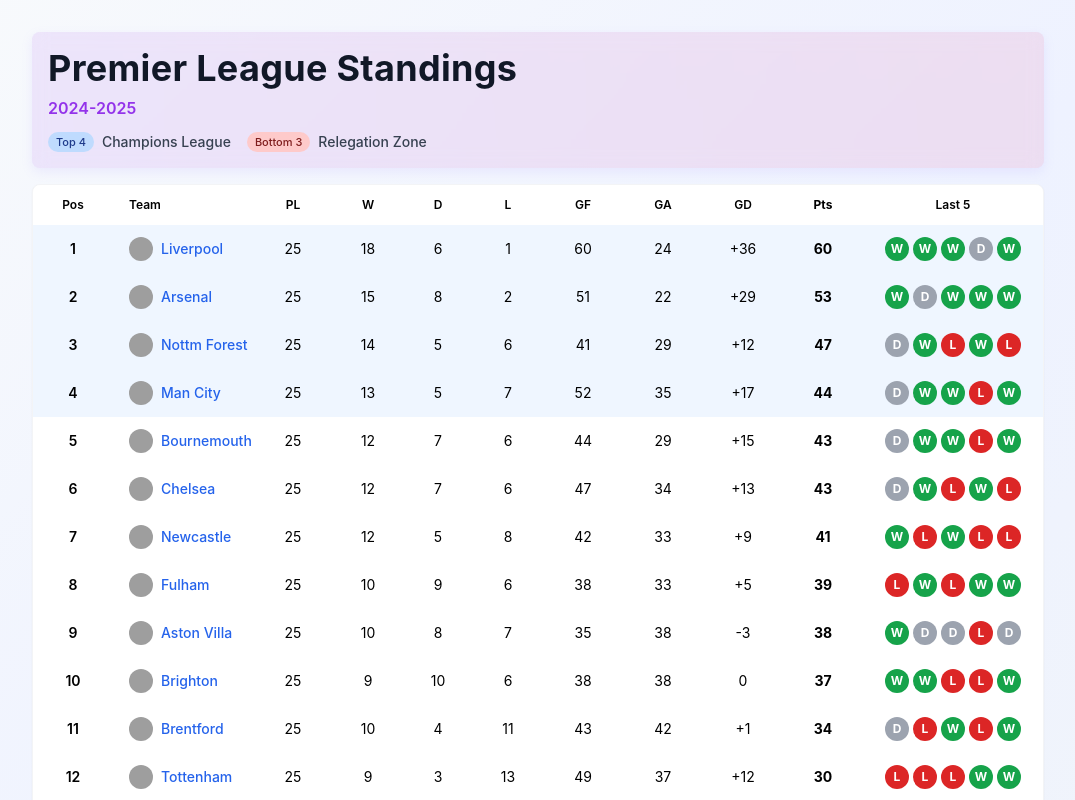
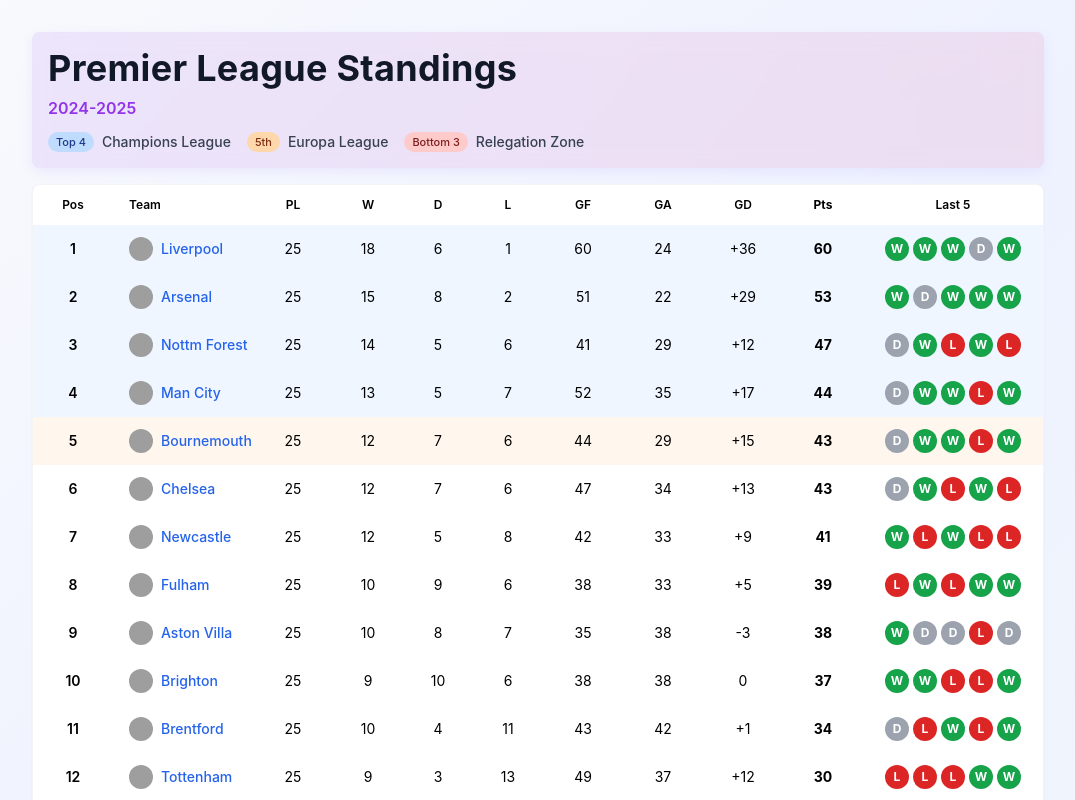
Before and after one commit to Daniel-Piciocchi/Premier_League, a React (Vite) app: page / in a window 1280 px wide. Shown: the top 800 px of the page, without its empty margins (102-1177 px from the left). Built offline with nearby package versions, Linux system fonts and the light colour scheme; grey boxes are pictures that could not be loaded; the HTML template or start-up script is replaced by a standard one.

Commit message:
added europa position + buttons

```diff
--- a/src/components/home/Home.tsx
+++ b/src/components/home/Home.tsx
@@ -10,6 +10,18 @@
     const scrollToTop = () => {
         if (scrollRef.current) {
             scrollRef.current.scrollTo({ top: 0, behavior: 'smooth' })
+        }
+    }
+
+    const scrollToEuropa = () => {
+        if (scrollRef.current) {
+            const ROW_HEIGHT = 64
+            const EUROPA_POSITION = 5
+            const targetScroll = (EUROPA_POSITION - 2) * ROW_HEIGHT
+            scrollRef.current.scrollTo({
+                top: targetScroll,
+                behavior: 'smooth',
+            })
         }
     }
 
@@ -31,13 +43,11 @@
             <div className="w-full max-w-fit mx-auto">
                 <HomeHeader
                     onScrollTop={scrollToTop}
+                    onScrollEuropa={scrollToEuropa}
                     onScrollBottom={scrollToBottom}
                 />
 
-                <LeagueTable
-                    teams={mockLeagueData}
-                    scrollRef={scrollRef}
-                />
+                <LeagueTable teams={mockLeagueData} scrollRef={scrollRef} />
             </div>
         </motion.div>
     )
--- a/src/components/home/HomeHeader.tsx
+++ b/src/components/home/HomeHeader.tsx
@@ -3,12 +3,14 @@
 type Props = {
     season?: string
     onScrollTop: () => void
+    onScrollEuropa: () => void
     onScrollBottom: () => void
 }
 
 const HomeHeader: React.FC<Props> = ({
     season = '2024-2025',
     onScrollTop,
+    onScrollEuropa,
     onScrollBottom,
 }) => {
     return (
@@ -31,6 +33,15 @@
                         </span>
                         <span className="text-sm font-medium text-gray-700">
                             Champions League
+                        </span>
+                    </div>
+
+                    <div className="flex items-center gap-2">
+                        <span className="h-5 px-2 inline-flex items-center justify-center rounded-full bg-orange-200 text-[11px] font-medium text-orange-900">
+                            5th
+                        </span>
+                        <span className="text-sm font-medium text-gray-700">
+                            Europa League
                         </span>
                     </div>
 
@@ -58,6 +69,18 @@
                     </button>
 
                     <button
+                        onClick={onScrollEuropa}
+                        className="flex items-center gap-2 active:scale-95 transition-transform"
+                    >
+                        <span className="h-5 px-2 inline-flex items-center justify-center rounded-full bg-orange-200 text-[11px] font-medium text-orange-900">
+                            5th
+                        </span>
+                        <span className="text-sm font-medium text-gray-700">
+                            Europa League
+                        </span>
+                    </button>
+
+                    <button
                         onClick={onScrollBottom}
                         className="flex items-center gap-2 active:scale-95 transition-transform"
                     >
--- a/src/components/home/TableRow.tsx
+++ b/src/components/home/TableRow.tsx
@@ -16,6 +16,8 @@
         switch (team.status) {
             case 'top':
                 return 'bg-blue-50 hover:bg-blue-100'
+            case 'europa':
+                return 'bg-orange-50 hover:bg-orange-100'
             case 'relegation':
                 return 'bg-red-50 hover:bg-red-100'
             default:
--- a/src/data/types.ts
+++ b/src/data/types.ts
@@ -1,6 +1,6 @@
 export type MatchResult = 'Win' | 'Draw' | 'Loss'
 
-export type TeamStatus = 'normal' | 'top' | 'relegation'
+export type TeamStatus = 'normal' | 'top' | 'europa' | 'relegation'
 export interface LeagueTableRow {
     position: number
     club: string
--- a/src/utils/teamHelpers.ts
+++ b/src/utils/teamHelpers.ts
@@ -11,9 +11,11 @@
     position: number,
     totalTeams: number,
     relegationZoneSize: number = 3,
-    topZoneSize: number = 4
+    topZoneSize: number = 4,
+    europaPosition: number = 5
 ): TeamStatus => {
     if (position <= topZoneSize) return 'top'
+    if (position === europaPosition) return 'europa'
     if (position > totalTeams - relegationZoneSize) return 'relegation'
     return 'normal'
 }
```
